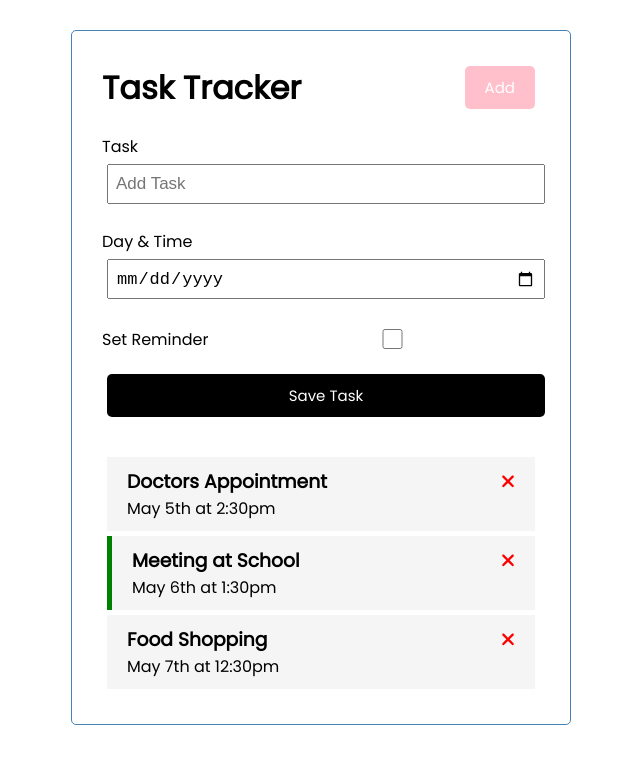
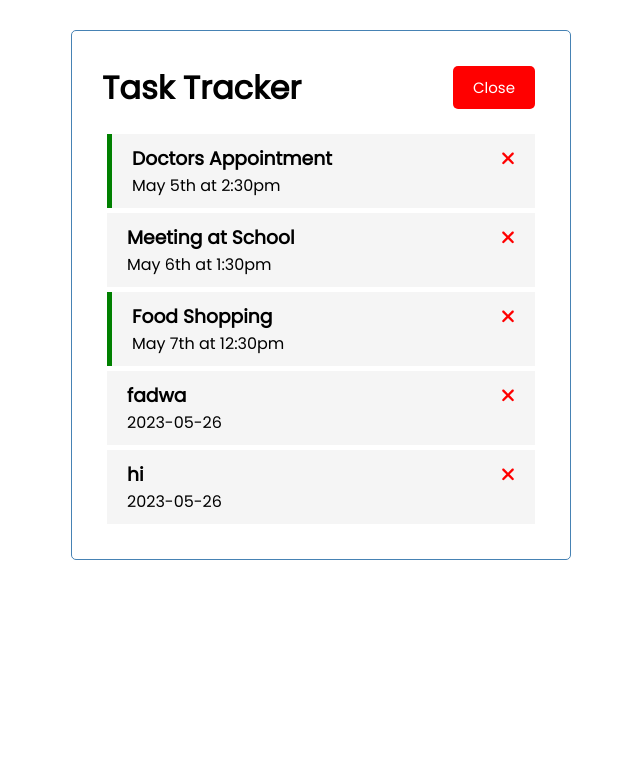
Before and after one commit to fadwa2022/Angular., an Angular app: page / in a window 1280 px wide. Shown: the top 764 px of the page, without its empty margins (319-959 px from the left). Built offline with nearby package versions, Linux system fonts and the light colour scheme; data requests are answered from the project's data file.

Commit message:
Toggle Button & UI Service

```diff
--- a/db.json
+++ b/db.json
@@ -4,19 +4,31 @@
       "id": 1,
       "text": "Doctors Appointment",
       "day": "May 5th at 2:30pm",
-      "reminder": false
+      "reminder": true
     },
     {
       "id": 2,
       "text": "Meeting at School",
       "day": "May 6th at 1:30pm",
-      "reminder": true
+      "reminder": false
     },
     {
       "id": 3,
       "text": "Food Shopping",
       "day": "May 7th at 12:30pm",
-      "reminder": false
+      "reminder": true
+    },
+    {
+      "text": "fadwa",
+      "day": "2023-05-26",
+      "reminder": false,
+      "id": 4
+    },
+    {
+      "text": "hi",
+      "day": "2023-05-26",
+      "reminder": false,
+      "id": 5
     }
   ],
   "fadwa": [
--- a/src/app/app.module.ts
+++ b/src/app/app.module.ts
@@ -2,6 +2,7 @@ import { NgModule } from '@angular/core';
 import { BrowserModule } from '@angular/platform-browser';
 import { FontAwesomeModule } from '@fortawesome/angular-fontawesome';
 import {HttpClientModule} from '@angular/common/http';
+import { FormsModule } from '@angular/forms';
 
 import { AppComponent } from './app.component';
 import { HeaderComponent } from './components/header/header.component';
@@ -21,7 +22,8 @@ import { AddTaskComponent } from './components/add-task/add-task.component'
   imports: [
     BrowserModule,
     FontAwesomeModule,
-    HttpClientModule
+    HttpClientModule,
+    FormsModule
   ],
   providers: [],
   bootstrap: [AppComponent]
--- a/src/app/components/add-task/add-task.component.html
+++ b/src/app/components/add-task/add-task.component.html
@@ -1,9 +1,11 @@
-<form  class="add-form" >
+<form *ngIf="showAddTask" class="add-form"
+(ngSubmit)="onSubmit()">
   <div class="form-control">
     <label for="text">Task</label>
     <input
       type="text"
       name="text"
+      [(ngModel)]="text"
       id="text"
       placeholder="Add Task"
     />
@@ -13,6 +15,8 @@
     <input
       type="date"
       name="day"
+      [(ngModel)]="day"
+
       id="day"
       placeholder="Add Day & Time"
     />
@@ -22,8 +26,11 @@
     <input
       type="checkbox"
       name="reminder"
+      [(ngModel)]="reminder"
+
       id="reminder"
     />
   </div>
+  {{text}}
   <input type="submit" value="Save Task" class="btn btn-block" />
 </form>
--- a/src/app/components/add-task/add-task.component.ts
+++ b/src/app/components/add-task/add-task.component.ts
@@ -1,4 +1,7 @@
-import { Component } from '@angular/core';
+import { Component , EventEmitter, Output} from '@angular/core';
+import { UiService } from 'src/app/services/ui.service';
+import {Subscription} from 'rxjs';
+import { Task } from '../../Task'
 
 @Component({
   selector: 'app-add-task',
@@ -6,5 +9,34 @@ import { Component } from '@angular/core';
   styleUrls: ['./add-task.component.css']
 })
 export class AddTaskComponent {
+  @Output() onAddTask:EventEmitter<Task> = new EventEmitter()
 
+  text!: string;
+  day!: string;
+  reminder:boolean = false;
+  showAddTask!:boolean ;
+  subscription!:Subscription;
+
+    constructor (private uiService: UiService){
+
+    }
+
+  onSubmit(){
+    if(!this.text || !this.day){
+      alert('please add a task!');
+      return;
+    }
+    const newTask = {
+      text:this.text,
+      day:this.day,
+      reminder:this.reminder
+    }
+    this.onAddTask.emit(newTask);
+
+// @todo - emit event
+    this.text = '';
+    this.day = '';
+    this.reminder = false;
+
+  }
 }
--- a/src/app/components/header/header.component.html
+++ b/src/app/components/header/header.component.html
@@ -1,8 +1,8 @@
 <header>
   <h1>{{ title }}</h1>
   <app-button
-   color="pink"
-   text="Add"
+   color="{{showAddTask ? 'red' : 'green' }}"
+   text="{{showAddTask ? 'Close' : 'Add' }}"
    (btnClick)="toggleAddTask()">
 </app-button>
 </header>
--- a/src/app/components/header/header.component.ts
+++ b/src/app/components/header/header.component.ts
@@ -1,5 +1,6 @@
 import { Component } from '@angular/core';
-
+import {UiService} from '../../services/ui.service'
+import {Subscription} from 'rxjs'
 @Component({
   selector: 'app-header',
   templateUrl: './header.component.html',
@@ -7,8 +8,15 @@ import { Component } from '@angular/core';
 })
 export class HeaderComponent {
   title:string = 'Task Tracker';
+  showAddTask?: boolean= true;
+  subscription?:Subscription;
+
+constructor(private uiService:UiService ){
+this.subscription = this.uiService.onTaggle().subscribe(value =>this.showAddTask = value)
+}
+
   toggleAddTask(){
-    console.log('toggle');
+    this.uiService .toggleAddTask()
 }
 
 }
--- a/src/app/components/tasks/tasks.component.html
+++ b/src/app/components/tasks/tasks.component.html
@@ -1,4 +1,5 @@
-<app-add-task></app-add-task>
+<app-add-task (onAddTask)="addTask($event)"
+></app-add-task>
 <app-task-item
 *ngFor = "let task of tasks"
 [task]="task"
--- a/src/app/components/tasks/tasks.component.ts
+++ b/src/app/components/tasks/tasks.component.ts
@@ -15,7 +15,9 @@ export class TasksComponent implements OnInit {
   constructor(private taskService: TaskService) {}
 
   ngOnInit(): void {
-    this.taskService.getTasks().subscribe((tasks) => (this.tasks = tasks));
+    this.taskService
+    .getTasks()
+    .subscribe((tasks) => (this.tasks = tasks));
   }
 
   deleteTask(task: Task) {
@@ -32,4 +34,9 @@ export class TasksComponent implements OnInit {
    .updateTaskReminder(task)
    .subscribe();
   }
+  addTask(task:Task){
+    this.taskService
+    .addTasks(task)
+    .subscribe((task) => (this.tasks.push(task)));
+  }
 }
--- a/src/app/services/task.service.ts
+++ b/src/app/services/task.service.ts
@@ -30,4 +30,7 @@ updateTaskReminder(task:Task):Observable<Task>{
   return this.http.put<Task>(url,task, httpOptions);
 
 }
+addTasks(task:Task):Observable<Task>{
+  return this.http.post<Task>(this.apiUrl,task,httpOptions);
 }
+}
--- /dev/null
+++ b/src/app/services/ui.service.ts
@@ -0,0 +1,20 @@
+ import { Injectable } from '@angular/core';
+ import {Observable , Subject} from 'rxjs'
+@Injectable({
+  providedIn: 'root'
+})
+export class UiService {
+ private showAddTask: boolean=false;
+ private subject = new Subject <any>();
+
+ constructor() {}
+
+  toggleAddTask():void{
+    this.showAddTask = !this.showAddTask;
+    this.subject.next(this.showAddTask)
+  }
+
+  onTaggle(): Observable<any>{
+    return this.subject.asObservable();
+  }
+}
```
Also changed, not shown: 1 other file (tests, documents, lock files or other folders).
